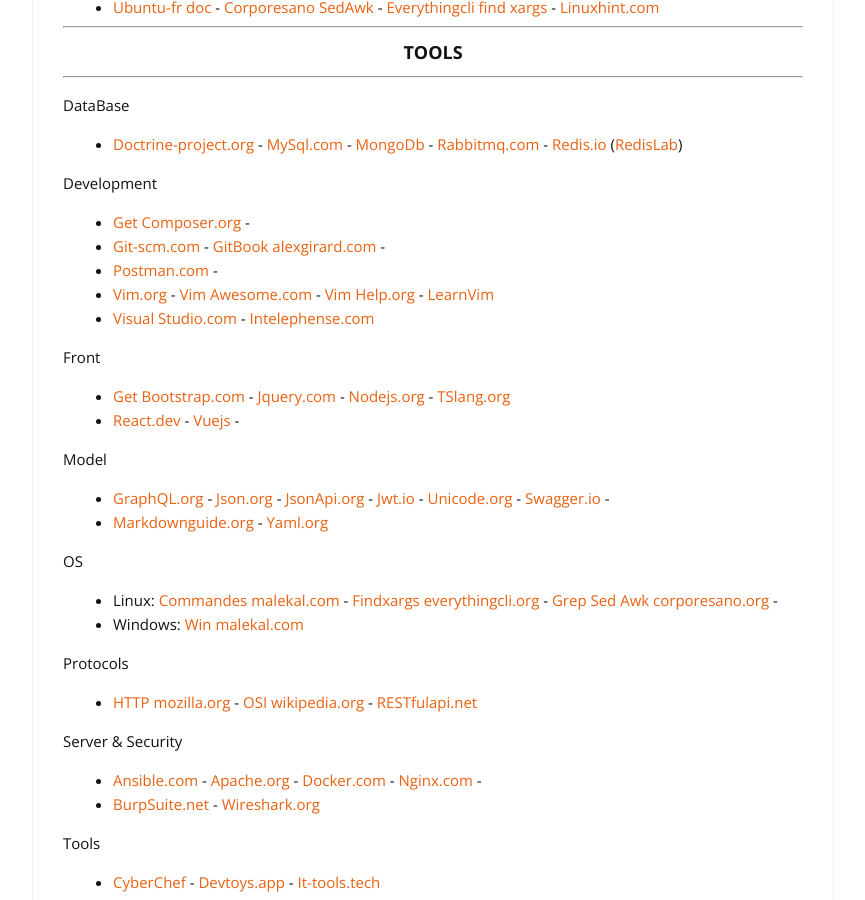
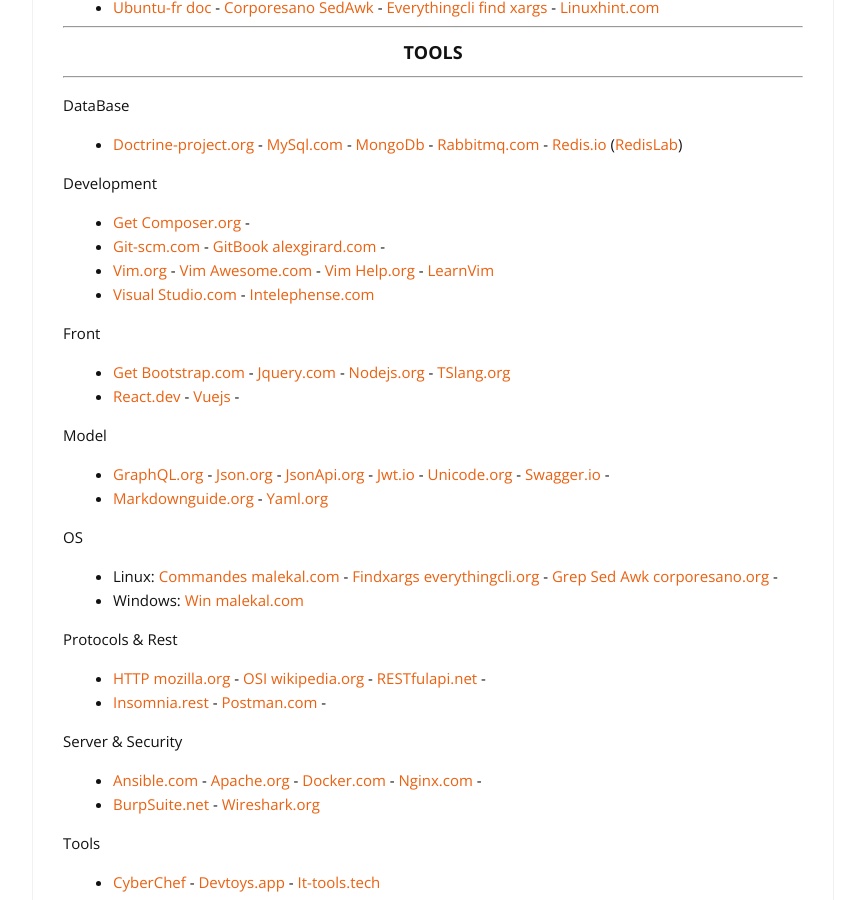
Before and after one commit to cylmat/cylmat.github.io, a Jekyll site: the page built from _pages/USEFUL.md, in a window 1280 px wide and 900 px high, scrolled down 2618 px. Shown: the whole window, without its empty margins (207-1072 px from the left). Built offline with Jekyll 4.4.1, drawn with Linux system fonts in a browser that asks for light colours; nearby versions of some CDN libraries.

Commit message:
Update USEFUL.md

```diff
--- a/_pages/USEFUL.md
+++ b/_pages/USEFUL.md
@@ -13,12 +13,12 @@
 * [Lemondeinfo.fr](https://www.lemondeinformatique.fr/internet-et-e-business-11.html) - [Dzone.com](https://dzone.com/web-development-programming-tutorials-tools-news) - [Grafikart.fr](https://grafikart.fr/blog)
 
 Tech
-* Front [Sitepoint.com](https://www.sitepoint.com/) -
+* Front [Sitepoint.com](https://www.sitepoint.com) -
 * Linux [Linux.org](https://linuxfr.org) - [Lafermeduweb.net](https://www.lafermeduweb.net) - [Korben.info](https://korben.info) -
 * PHP [Php Humancoder.com](https://news.humancoders.com/t/php) - [Strangebuzz.com](https://www.strangebuzz.com/fr) - [Zend.com](https://www.zend.com/blog) -
 [Php Developpez.com](https://php.developpez.com) - [Phpnews.io](https://phpnews.io) - [Php Linux.org](https://linuxfr.org/sections/php) - [Damyr.fr](https://www.damyr.fr) -
 * Java [Java Linux.org](https://linuxfr.org/sections/java) - [Java LMI](https://www.lemondeinformatique.fr/toute-l-actualite-produit-sur-java-42.html)
-* Front [Dev.to](https://dev.to/)
+* Front [Dev.to](https://dev.to)
 
 ---
 ### <center>TRAIN</center>
@@ -26,7 +26,7 @@
 
 * Algo [Hackerrank.com](https://www.hackerrank.com) - [Interviewbit.com](https://www.interviewbit.com/courses/programming) - [DSA Programiz.com](https://www.programiz.com/dsa) - [Freecodecamp.org](https://www.freecodecamp.org/learn) - [Leetcode.com](https://leetcode.com/explore) - [Codechef.com](https://www.codechef.com)
 * Golf [Code.golf](https://code.golf) - [Vimgolf.com](https://www.vimgolf.com) -
-* Javascript [JStuto.net ES6](https://www.javascripttutorial.net/es6/) - [w3s](https://www.w3schools.com/js/js_es6.asp) -
+* Javascript [JStuto.net ES6](https://www.javascripttutorial.net/es6) - [w3s](https://www.w3schools.com/js/js_es6.asp) -
 * Java [Java Programiz](https://www.programiz.com/java-programming) - [Jmd.fr](https://www.jmdoudoux.fr/accueil_java.htm) -
 * Python [Learn python](https://www.learnpython.org) - [Realpython](https://realpython.com) -
 * Secu [Root-me.org](https://www.root-me.org) - [Tryhackme.com](https://tryhackme.com) - [Portswigger.net](https://portswigger.net/web-security) - [Hackthebox.com](https://www.hackthebox.com)
@@ -44,7 +44,7 @@
 
 [Devhints.io](https://devhints.io) - [Quickref](https://quickref.me) - [Shecodes](http://cheatsheets.shecodes.io)
 
-- ES6 [Quickref](https://quickref.me/es6.html) - [Devhints](https://devhints.io/es6) - [Cheatography](https://cheatography.com/romansemko/cheat-sheets/ecmascript-6-es6/) -
+- ES6 [Quickref](https://quickref.me/es6.html) - [Devhints](https://devhints.io/es6) - [Cheatography](https://cheatography.com/romansemko/cheat-sheets/ecmascript-6-es6) -
 - JS [Quickref](https://quickref.me/javascript.html) - [Shecodes](http://cheatsheets.shecodes.io/javascript) - [HTMLCheat](https://htmlcheatsheet.com/js) -
 - Php [PhpQA.io](https://phpqa.io) - [BestP Symfony.com](https://symfony.com/doc/current/best_practices.html) -
 - React [GfG.org](https://www.geeksforgeeks.org/react-cheat-sheet/) - [Devhint](https://devhints.io/react) - [Netlify.app](https://react-typescript-cheatsheet.netlify.app) -
@@ -69,7 +69,7 @@
 * Ide others : [Github Codespace](https://github.com/codespaces) - [Paiza.cloud](https://paiza.cloud) - [VScode.dev](https://vscode.dev) -
 * Php: [PHP 3v4l.org](https://3v4l.org) -
 * Java: [Dev.java](https://dev.java/playground) -
-* Javascript: [Onecompiler.com](https://onecompiler.com/javascript/) - [HtmlCssJs](https://html-css-js.com/) - [JsFiddle.net](https://jsfiddle.net/) - [RunJs](https://runjs.co/) - [BabylonJs](https://playground.babylonjs.com/) - [Mozilla.org](https://developer.mozilla.org/en-US/play) - [JsComplete.com](https://jscomplete.com/playground) -
+* Javascript: [Onecompiler.com](https://onecompiler.com/javascript) - [HtmlCssJs](https://html-css-js.com) - [JsFiddle.net](https://jsfiddle.net) - [RunJs](https://runjs.co) - [BabylonJs](https://playground.babylonjs.com) - [Mozilla.org](https://developer.mozilla.org/en-US/play) - [JsComplete.com](https://jscomplete.com/playground) -
 * React: [Playcode.io](https://playcode.io/react) - [CodeSandbox.io](https://codesandbox.io/s) -
 * TypeScript: [Typescriptlang.org](https://www.typescriptlang.org/play)
 
@@ -100,8 +100,8 @@
 
 Spec
 * Php [Php.watch](https://php.watch/versions) - [Php8.net](https://www.php.net/releases/8.0/en.php) -
-[Sensiolabs.com blog](https://blog.sensiolabs.com) - [Symfony.com blog](https://symfony.com/blog) -  [PSR](https://www.php-fig.org/psr/) -
-* Java [DOC](https://docs.oracle.com/en/java/) - [Oracle conv](https://www.oracle.com/java/technologies/javase/codeconventions-contents.html) - [Javastyle](https://geosoft.no/javastyle.html) -
+[Sensiolabs.com blog](https://blog.sensiolabs.com) - [Symfony.com blog](https://symfony.com/blog) -  [PSR](https://www.php-fig.org/psr) -
+* Java [DOC](https://docs.oracle.com/en/java) - [Oracle conv](https://www.oracle.com/java/technologies/javase/codeconventions-contents.html) - [Javastyle](https://geosoft.no/javastyle.html) -
 * [Refweb Mozilla.org](https://developer.mozilla.org/fr/docs/Web) - [W3](https://www.w3.org)
 
 Quality & Security
@@ -138,8 +137,9 @@
 + Linux: [Commandes malekal.com](https://www.malekal.com/liste-des-commandes-linux) - [Findxargs everythingcli.org](https://www.everythingcli.org/find-exec-vs-find-xargs) - [Grep Sed Awk corporesano.org](http://www.corporesano.org/doc-site/grepawksed.html) -
 + Windows: [Win malekal.com](https://www.malekal.com/liste-commandes-invite-de-commandes-windows)
 
-Protocols
-* [HTTP mozilla.org](https://developer.mozilla.org/fr/docs/Web/HTTP) - [OSI wikipedia.org](https://fr.wikipedia.org/wiki/Mod%C3%A8le_OSI) - [RESTfulapi.net](https://restfulapi.net/hateoas)
+Protocols & Rest
+* [HTTP mozilla.org](https://developer.mozilla.org/fr/docs/Web/HTTP) - [OSI wikipedia.org](https://fr.wikipedia.org/wiki/Mod%C3%A8le_OSI) - [RESTfulapi.net](https://restfulapi.net/hateoas) -
+* [Insomnia.rest](https://insomnia.rest) - [Postman.com](https://www.postman.com) -
 
 Server & Security
 * [Ansible.com](https://www.ansible.com) - [Apache.org](https://httpd.apache.org) - [Docker.com](https://docs.docker.com) - [Nginx.com](https://docs.nginx.com) -
```
Also changed, not shown: other parts of _pages/USEFUL.md (+0 -1 lines).
